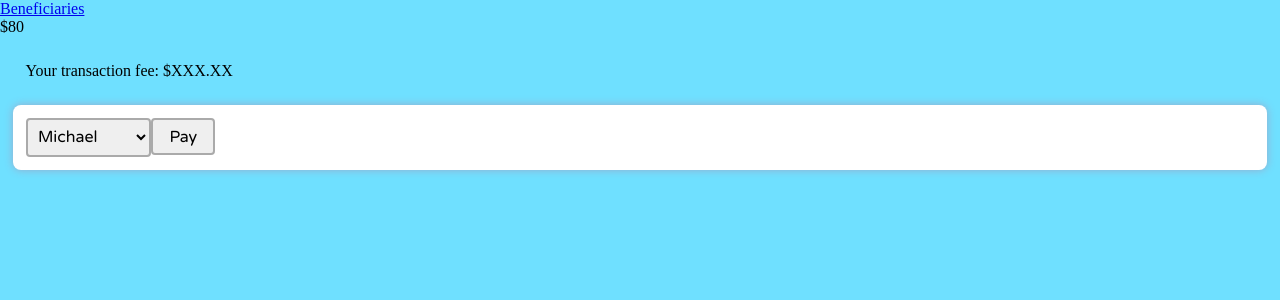
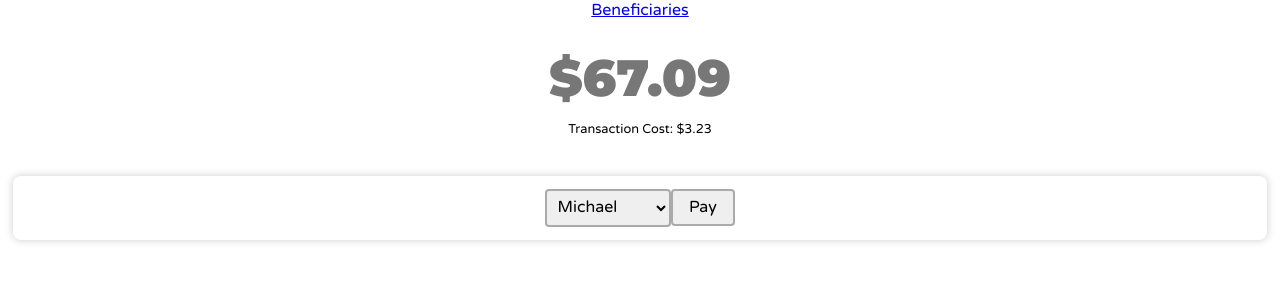
Before and after one commit to michaeldera/wallet, a React (Create React App) app: page / in a window 1280 px wide. Shown: the top 300 px of the page. Built offline with nearby package versions, Linux system fonts and the light colour scheme.

Commit message:
modified Home

```diff
--- a/public/index.html
+++ b/public/index.html
@@ -5,7 +5,7 @@
     <link rel="shortcut icon" href="%PUBLIC_URL%/favicon.ico" />
     <meta name="viewport" content="width=device-width, initial-scale=1" />
     <meta name="theme-color" content="#000000" />
-    <link href="https://fonts.googleapis.com/css?family=Varela+Round&display=swap" rel="stylesheet">
+    <link href="https://fonts.googleapis.com/css?family=Montserrat:900|Varela+Round&display=swap" rel="stylesheet">
     <!--
       manifest.json provides metadata used when your web app is installed on a
       user's mobile device or desktop. See https://developers.google.com/web/fundamentals/web-app-manifest/
--- a/src/index.css
+++ b/src/index.css
@@ -1,4 +1,5 @@
 body {
+  font-family: 'Varela Round', sans-serif;
   margin: 0;
-  background-color: #6fe0ff;
+  text-align: center;
 }
--- a/src/pages/home/Home.tsx
+++ b/src/pages/home/Home.tsx
@@ -8,11 +8,9 @@ function Home(props: any) {
   return (
     <div>
       <header>
-        <span>$80</span>
+        <span className="amount">$67.09</span>
+        <p className="transaction-cost">Transaction Cost: $3.23</p>
       </header>
-      <section className="card-clear">
-        Your transaction fee: $XXX.XX
-      </section>
       <section className="card">
         <Select>
           <option value="michael">Michael</option>
--- a/src/pages/home/home.css
+++ b/src/pages/home/home.css
@@ -1,12 +1,21 @@
 .card {
-  background-color: #fff;
   border-radius: 8px;
-  box-shadow: 0 0 8px #9ac;
+  box-shadow: 0 0 8px #ccc;
   margin: 0.8rem;
   padding: 0.8rem;
 }
 
-.card-clear{
+header{
   margin: 0.8rem;
   padding: 0.8rem;
 }
+
+.amount{
+  font-family: 'Montserrat', sans-serif;
+  font-size: 3.2rem;
+  color: #777;
+}
+
+.transaction-cost{
+  font-size: 0.8rem;
+}
```
